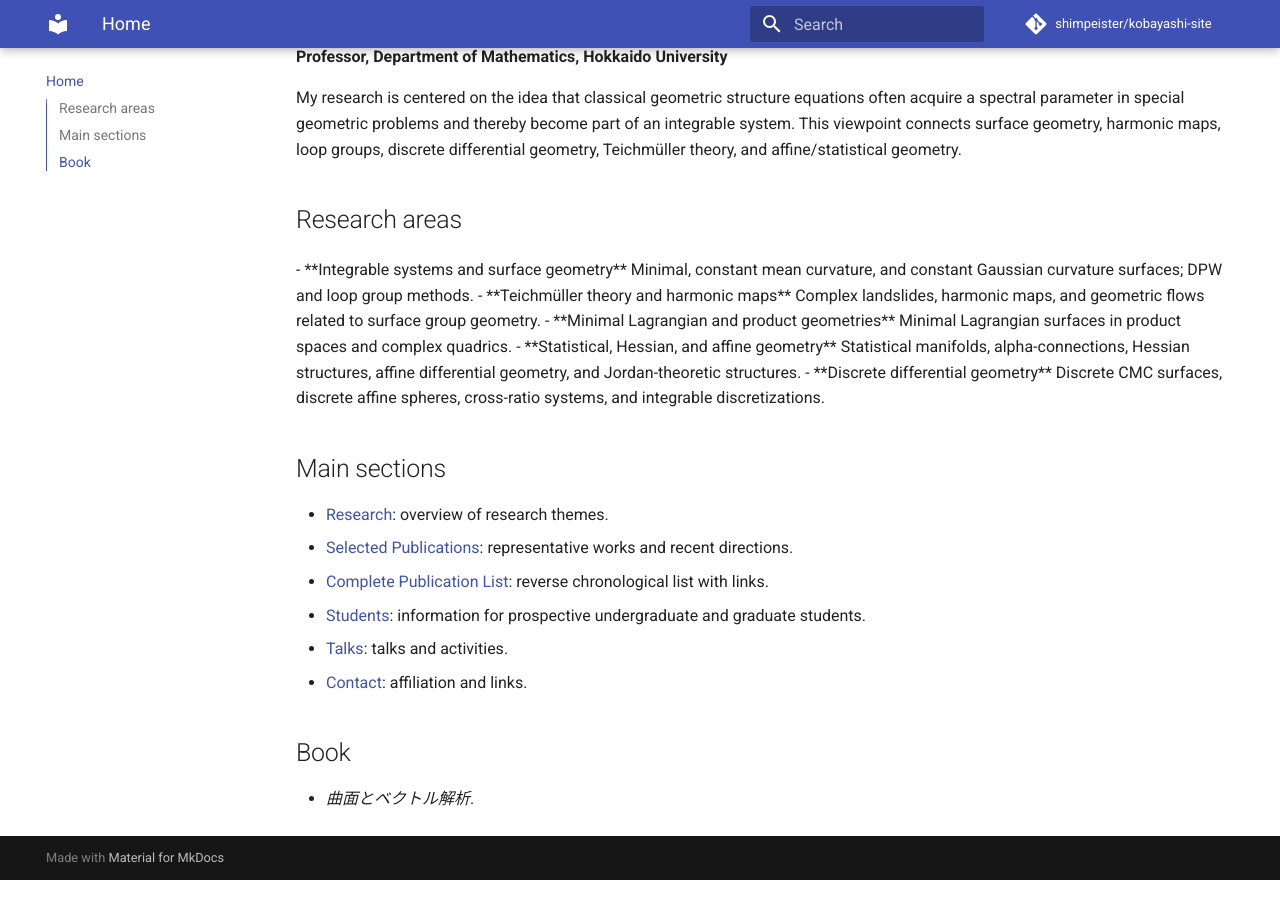
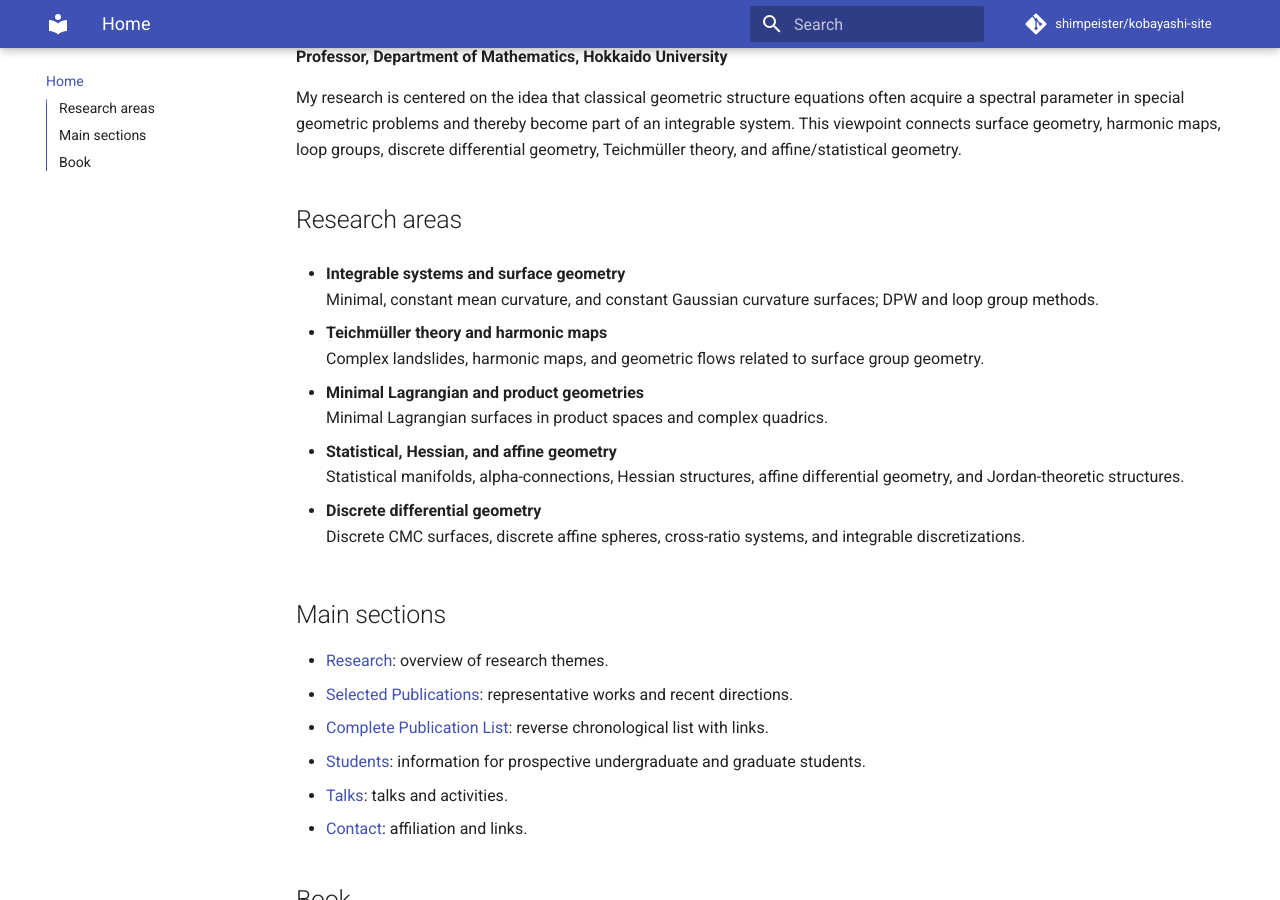
Before and after one commit to shimpeister/shimpeister.github.io, an MkDocs documentation site: the page built from docs/index.md, in a window 1280 px wide and 900 px high, scrolled down 532 px. Built offline with MkDocs 1.6.1 and Material for MkDocs 9.7.7, drawn with Linux system fonts in a browser that asks for light colours; comment, search, counter and statistics services are not loaded.

Commit message:
Update site

```diff
--- a/docs/index.md
+++ b/docs/index.md
@@ -16,8 +16,6 @@ My research is centered on the idea that classical geometric structure equations
 
 ## Research areas
 
-<div class="cards" markdown>
-
 - **Integrable systems and surface geometry**
   Minimal, constant mean curvature, and constant Gaussian curvature surfaces; DPW and loop group methods.
 
@@ -33,7 +31,6 @@ My research is centered on the idea that classical geometric structure equations
 - **Discrete differential geometry**
   Discrete CMC surfaces, discrete affine spheres, cross-ratio systems, and integrable discretizations.
 
-</div>
 
 ## Main sections
 
@@ -46,4 +43,4 @@ My research is centered on the idea that classical geometric structure equations
 
 ## Book
 
-- *曲面とベクトル解析*.
+- [**曲面とベクトル解析**](https://www.amazon.co.jp/%E6%9B%B2%E9%9D%A2%E3%81%A8%E3%83%99%E3%82%AF%E3%83%88%E3%83%AB%E8%A7%A3%E6%9E%90-NBS-%E6%97%A5%E8%A9%95%E3%83%99%E3%83%BC%E3%82%B7%E3%83%83%E3%82%AF%E3%83%BB%E3%82%B7%E3%83%AA%E3%83%BC%E3%82%BA-%E5%B0%8F%E6%9E%97%E7%9C%9F%E5%B9%B3/dp/4535806373)
```
